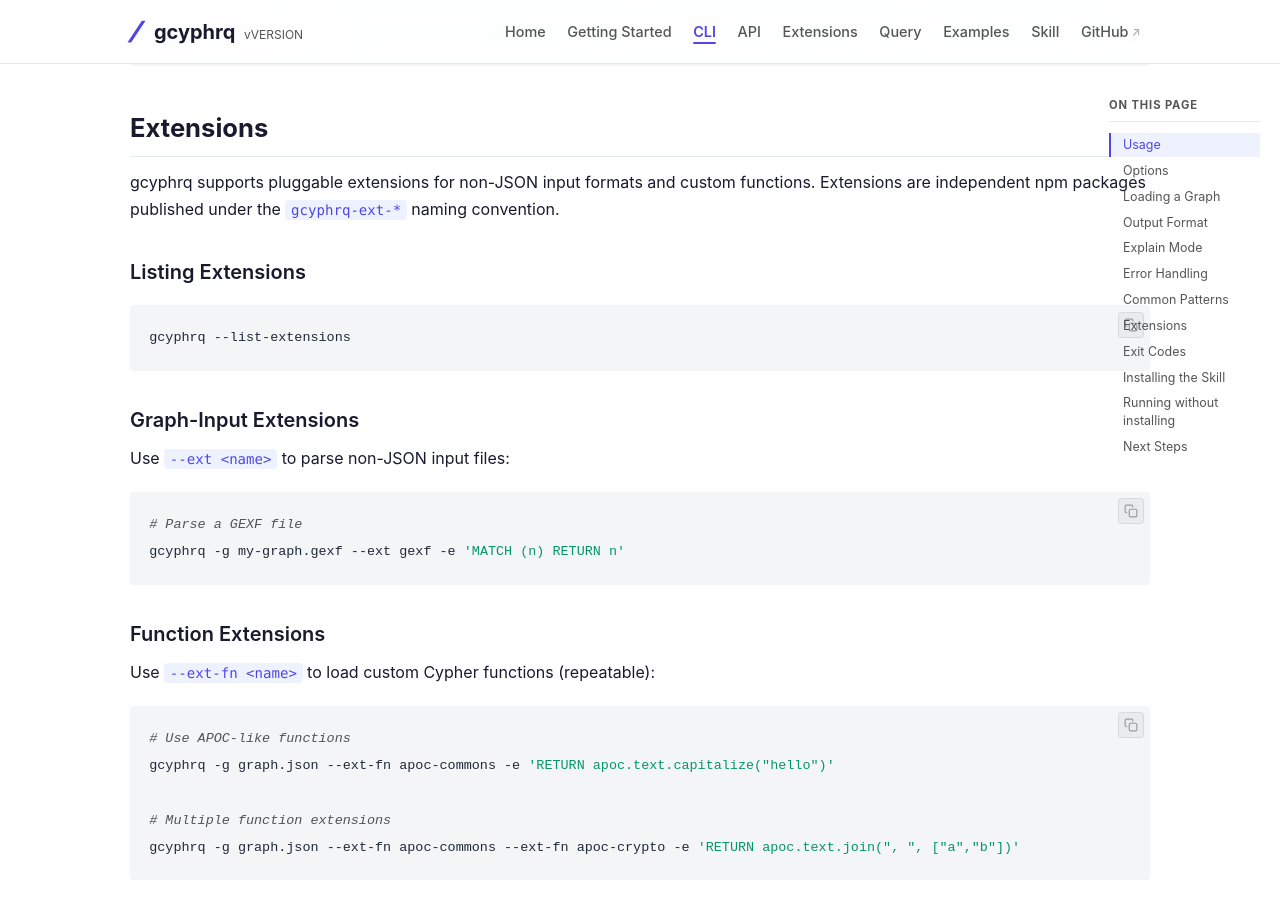
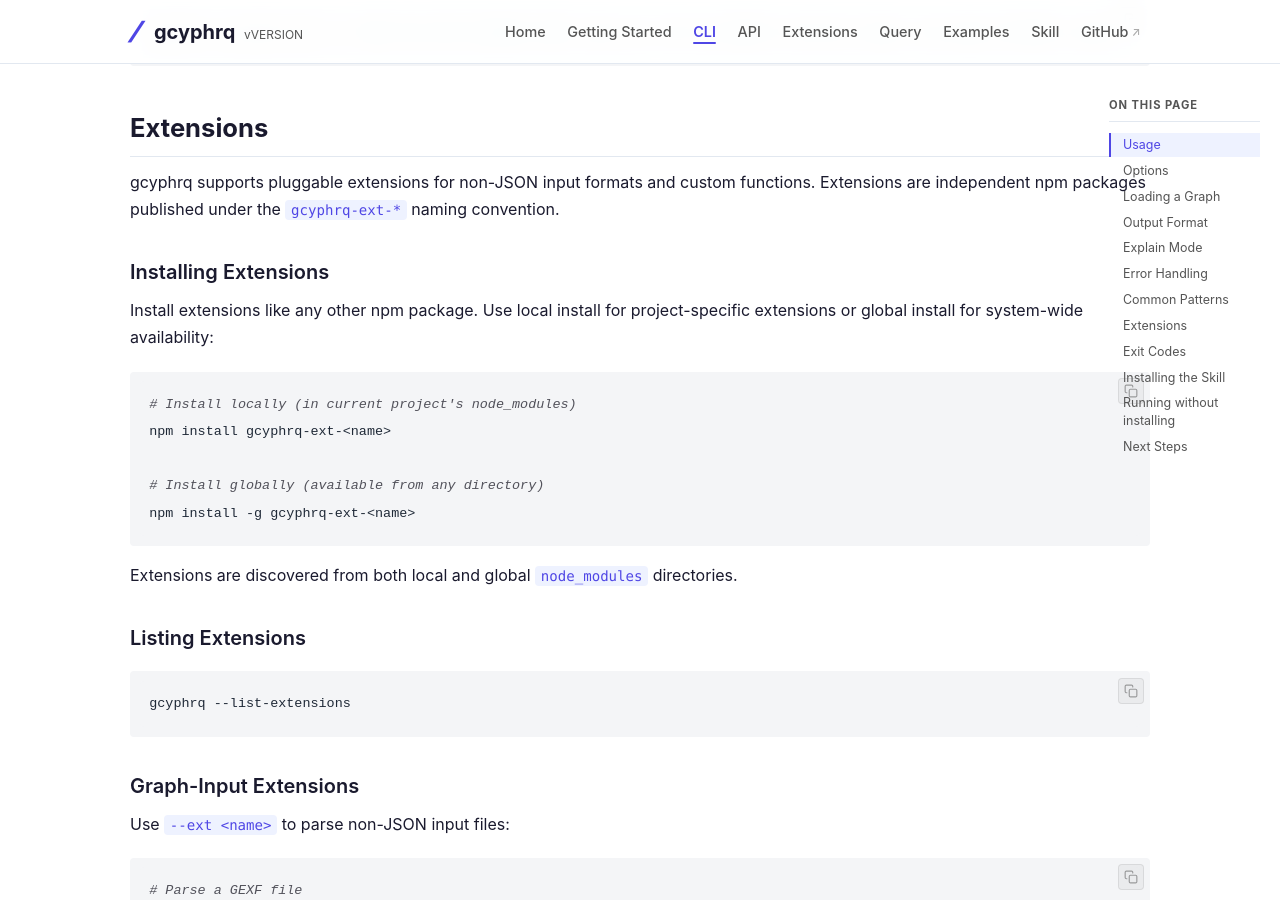
Before and after one commit to plelevier/gcyphrq, a Jekyll site: the page built from docs/cli.md, in a window 1280 px wide and 900 px high, scrolled down 6208 px. Built offline with Jekyll 4.4.1, drawn with Linux system fonts in a browser that asks for light colours.

Commit message:
docs(cli): add section on installing extensions via npm

````diff
--- a/docs/cli.md
+++ b/docs/cli.md
@@ -228,6 +228,20 @@ gcyphrq -g graph.json -e "LOAD CSV WITH HEADERS FROM 'data.csv' AS row CREATE (n
 
 gcyphrq supports pluggable extensions for non-JSON input formats and custom functions. Extensions are independent npm packages published under the `gcyphrq-ext-*` naming convention.
 
+### Installing Extensions
+
+Install extensions like any other npm package. Use local install for project-specific extensions or global install for system-wide availability:
+
+```bash
+# Install locally (in current project's node_modules)
+npm install gcyphrq-ext-<name>
+
+# Install globally (available from any directory)
+npm install -g gcyphrq-ext-<name>
+```
+
+Extensions are discovered from both local and global `node_modules` directories.
+
 ### Listing Extensions
 
 ```bash
````
